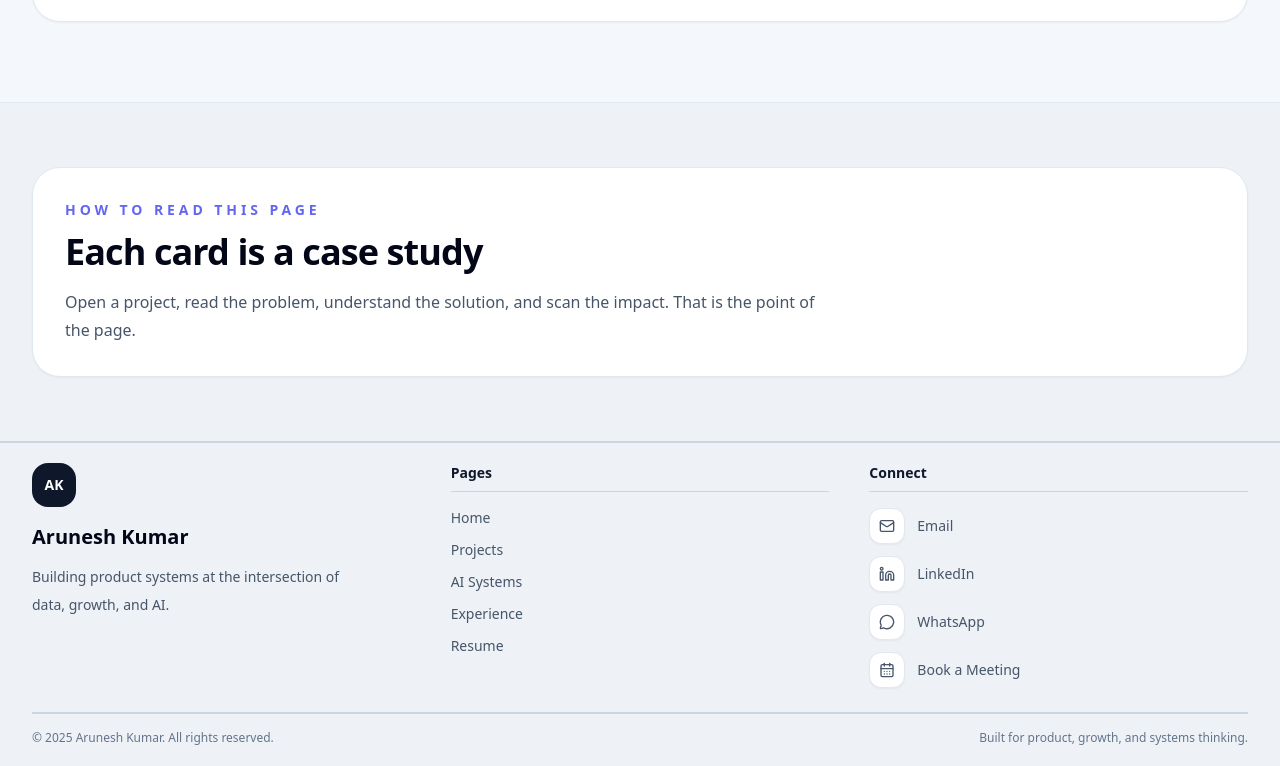
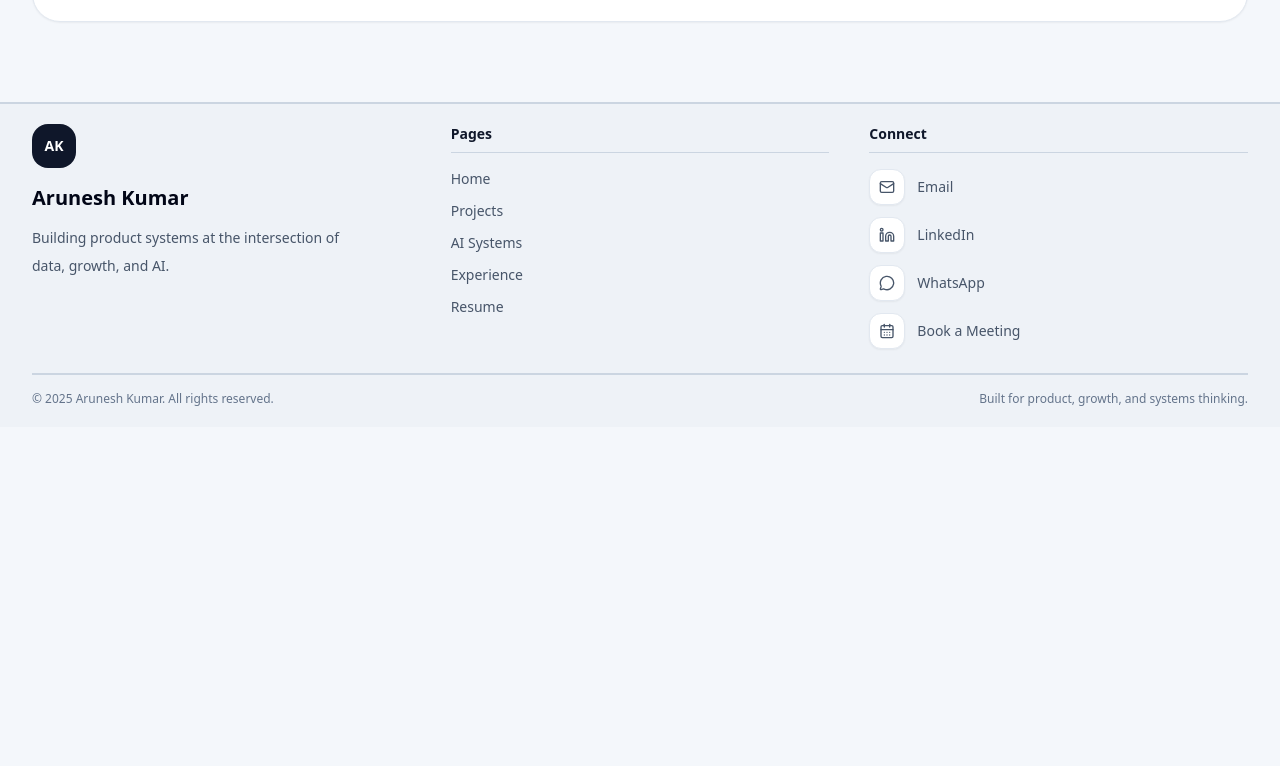
Before and after one commit to aruneshk30/Website, a Next.js app: page /projects in a window 1280 px wide. Shown: the part 1688-2454 px from the top of the page. After the commit the page ends 2115 px from the top, so only its background shows below. Built offline with nearby package versions, Linux system fonts and the light colour scheme.

Commit message:
Update work-landing.tsx

```diff
--- a/components/work-landing.tsx
+++ b/components/work-landing.tsx
@@ -62,18 +62,6 @@ export default function WorkLandingPage() {
           </div>
         </div>
       </section>
-
-      <section className="border-t border-slate-200 bg-[#eef2f7] py-16">
-        <div className="mx-auto max-w-7xl px-6 lg:px-8">
-          <div className="rounded-[1.75rem] border border-slate-200 bg-white p-8 shadow-sm">
-            <SectionHeading
-              eyebrow="How to read this page"
-              title="Each card is a case study"
-              subtitle="Open a project, read the problem, understand the solution, and scan the impact. That is the point of the page."
-            />
-          </div>
-        </div>
-      </section>
     </main>
   );
 }
```
